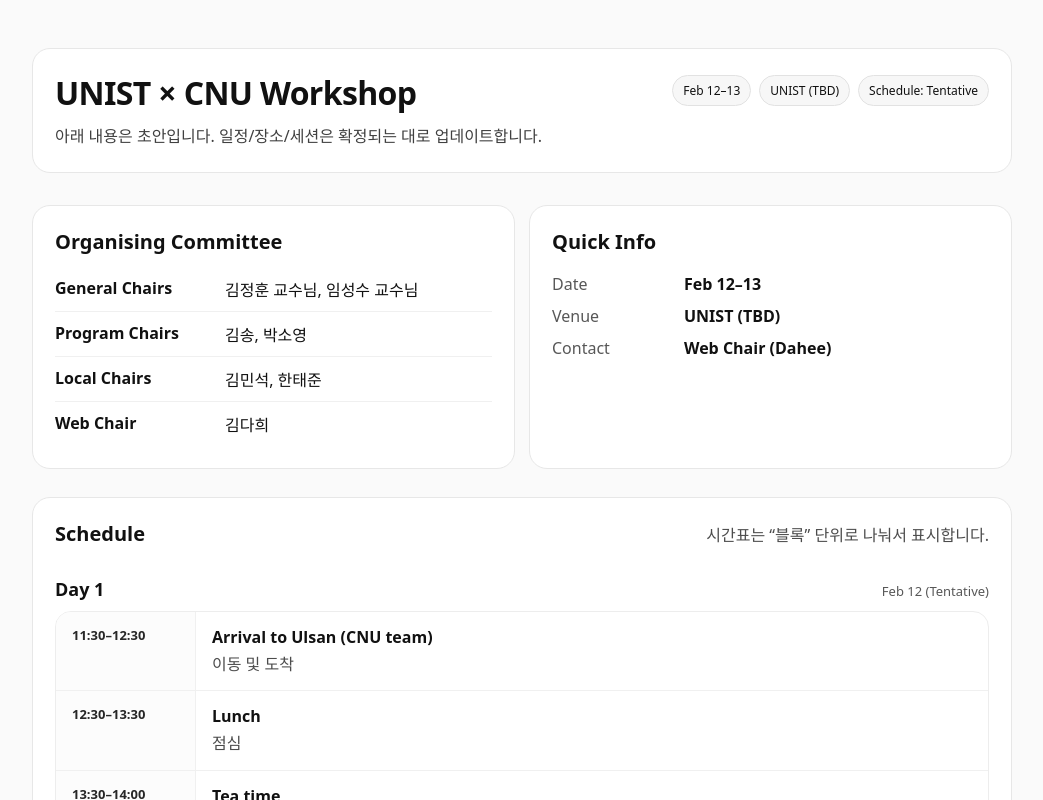
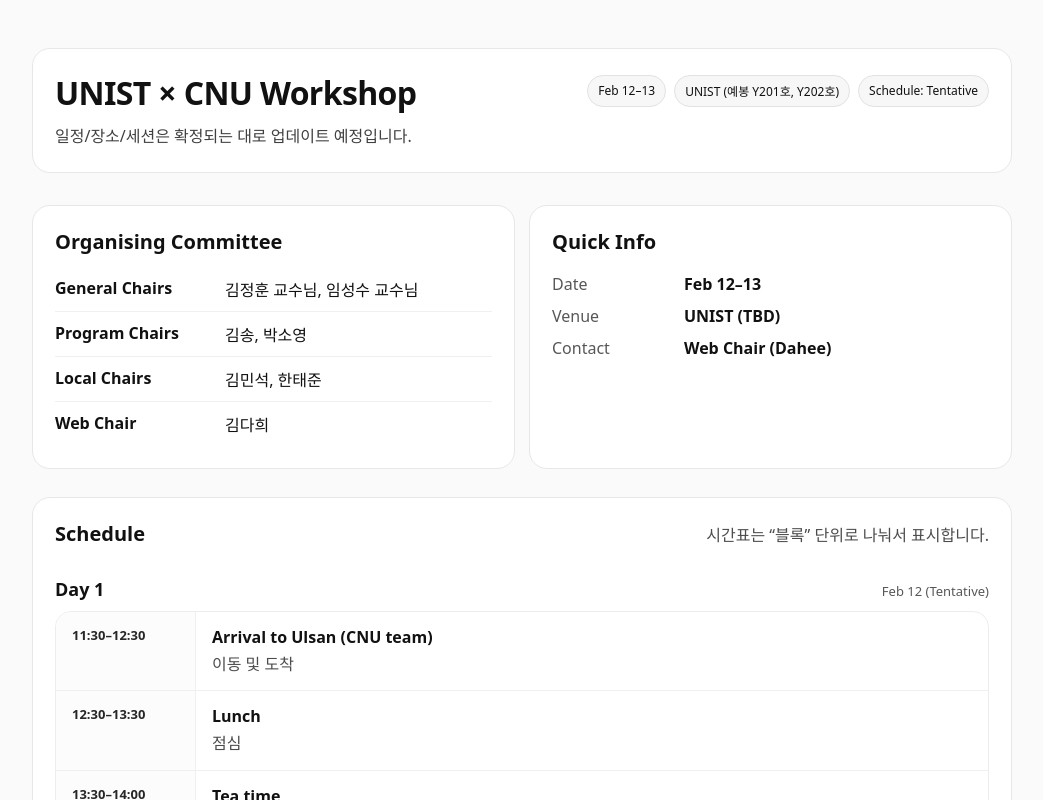
Before and after one commit to unist-cnu/unist-cnu.github.io, a React (Vite) app: page / in a window 1280 px wide. Shown: the top 800 px of the page, without its empty margins (118-1161 px from the left). Built offline with nearby package versions, Linux system fonts and the light colour scheme.

Commit message:
Update workshop schedule

```diff
--- a/src/App.jsx
+++ b/src/App.jsx
@@ -27,12 +27,12 @@
             <h1>UNIST × CNU Workshop</h1>
             <div className="meta">
               <Tag>Feb 12–13</Tag>
-              <Tag>UNIST (TBD)</Tag>
+              <Tag>UNIST (예봉 Y201호, Y202호)</Tag>
               <Tag>Schedule: Tentative</Tag>
             </div>
           </div>
           <p className="sub">
-            아래 내용은 초안입니다. 일정/장소/세션은 확정되는 대로 업데이트합니다.
+            일정/장소/세션은 확정되는 대로 업데이트 예정입니다.
           </p>
         </header>
 
```
